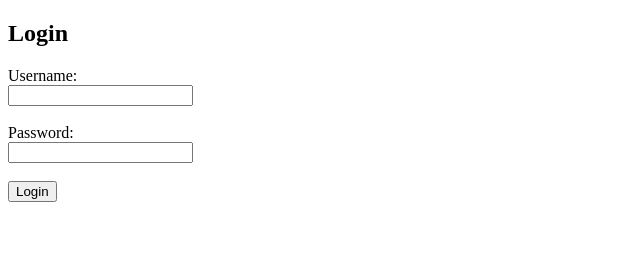
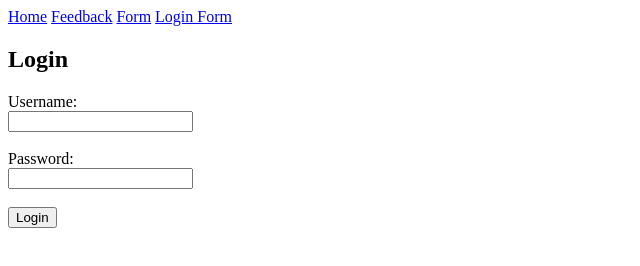
Before and after one commit to MalleboinaNarasimhaRao/week-5, a plain HTML site: page index.html in a window 1280 px wide. Shown: the whole page, without its empty margins (0-640 px from the left). Drawn offline with Linux system fonts and the light colour scheme.

Commit message:
Update and rename loginform.html to index.html

```diff
--- a/loginform.html
+++ b/index.html
@@ -7,6 +7,12 @@
 </head>
 
 <body>
+    <nav>
+    <a href="index.html">Home</a>
+    <a href="feedback.html">Feedback</a>
+    <a href="form.html">Form</a>
+    <a href="loginform.html">Login Form</a>
+</nav>
     <h2>Login</h2>
     <form action="#" method="post">
         <label>Username:</label><br>
```
